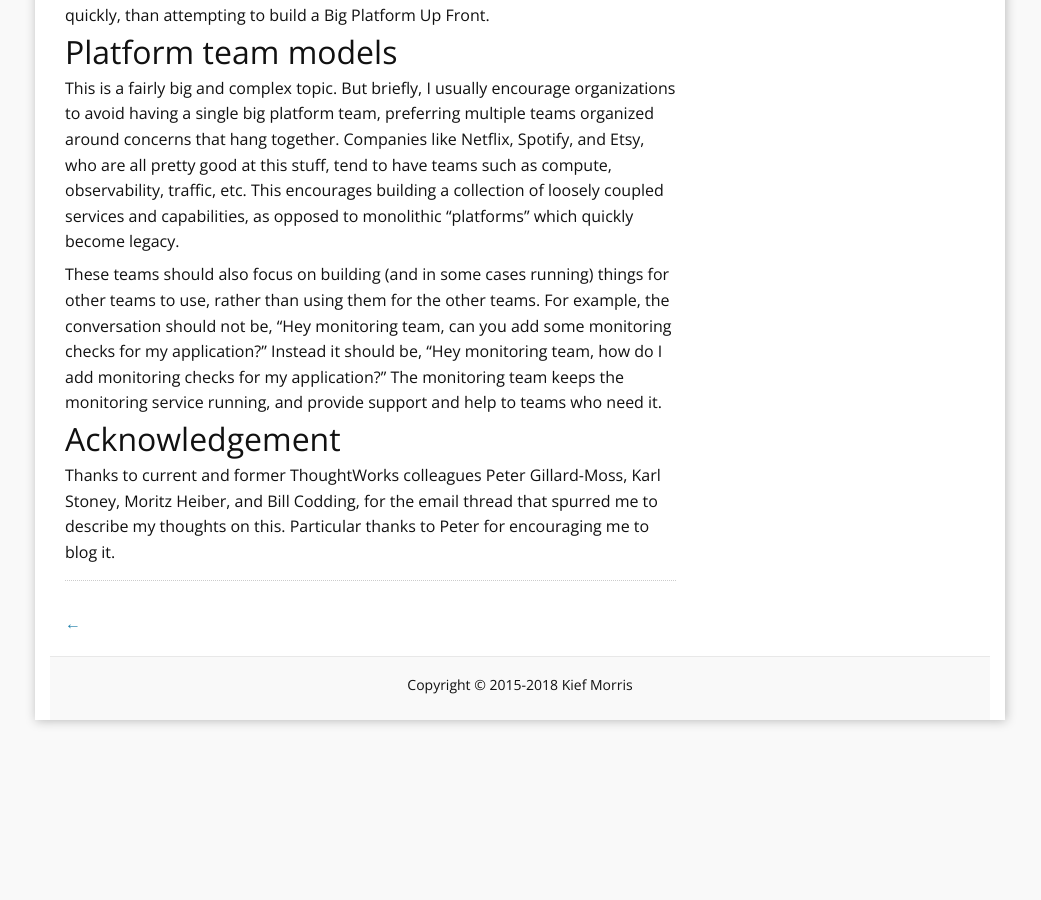
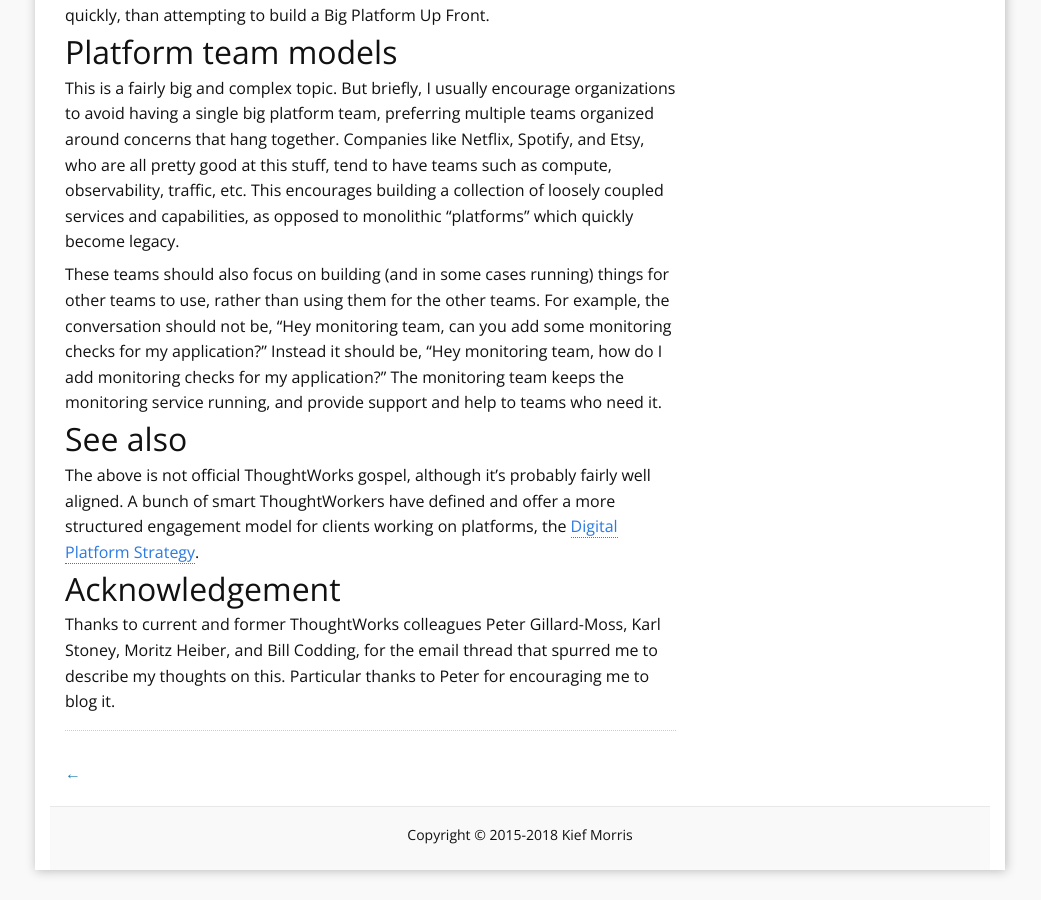
Before and after one commit to kief/infrastructure-as-code.com, a Jekyll site: the page built from _posts/2018-11-06-platform-philosophy.md, in a window 1280 px wide and 900 px high, scrolled down 2688 px. Shown: the whole window, without its empty margins (120-1161 px from the left). Built offline with Jekyll 4.4.1, drawn with Linux system fonts in a browser that asks for light colours; comment, search, counter and statistics services are not loaded; before the commit the page ends 3438 px from its top, so only the background shows below that.

Commit message:
Added a link to TW DPS

```diff
--- a/_posts/2018-11-06-platform-philosophy.md
+++ b/_posts/2018-11-06-platform-philosophy.md
@@ -54,6 +54,10 @@ This is a fairly big and complex topic. But briefly, I usually encourage organiz
 These teams should also focus on building (and in some cases running) things for other teams to use, rather than using them for the other teams. For example, the conversation should not be, "Hey monitoring team, can you add some monitoring checks for my application?" Instead it should be, "Hey monitoring team, how do I add monitoring checks for my application?" The monitoring team keeps the monitoring service running, and provide support and help to teams who need it.
 
 
+## See also
+
+The above is not official ThoughtWorks gospel, although it's probably fairly well aligned. A bunch of smart ThoughtWorkers have defined and offer a more structured engagement model for clients working on platforms, the [Digital Platform Strategy](https://www.thoughtworks.com/digital-platform-strategy).
+
 ## Acknowledgement
 
 Thanks to current and former ThoughtWorks colleagues Peter Gillard-Moss, Karl Stoney, Moritz Heiber, and Bill Codding, for the email thread that spurred me to describe my thoughts on this. Particular thanks to Peter for encouraging me to blog it.
```
